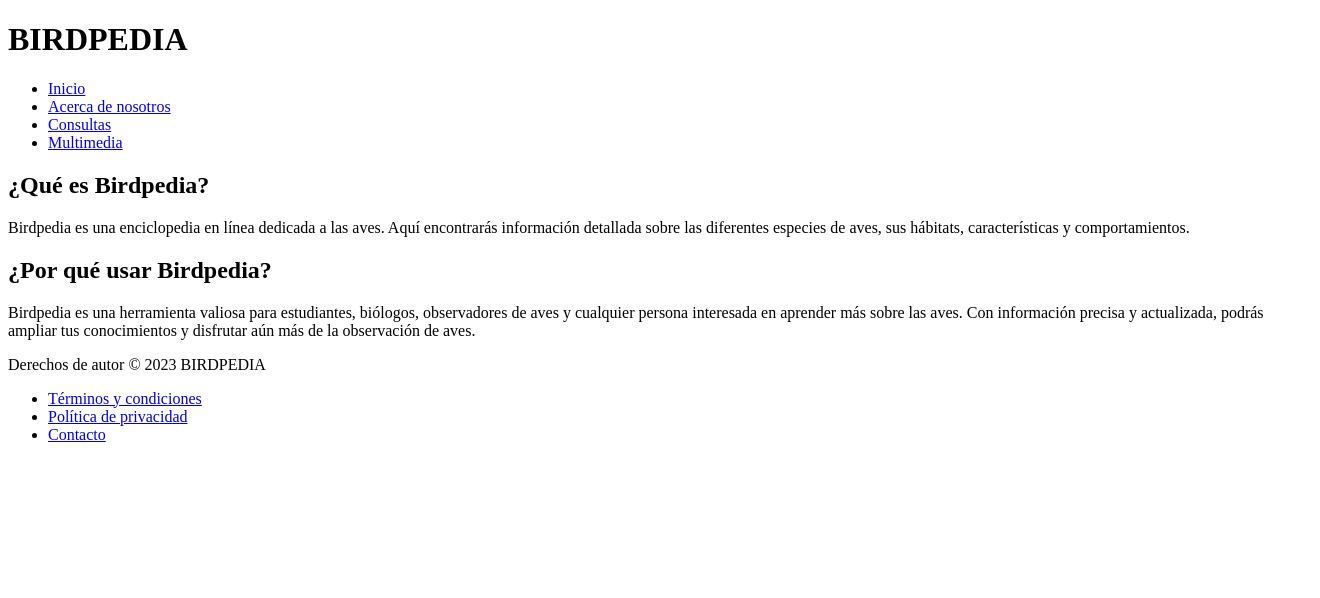
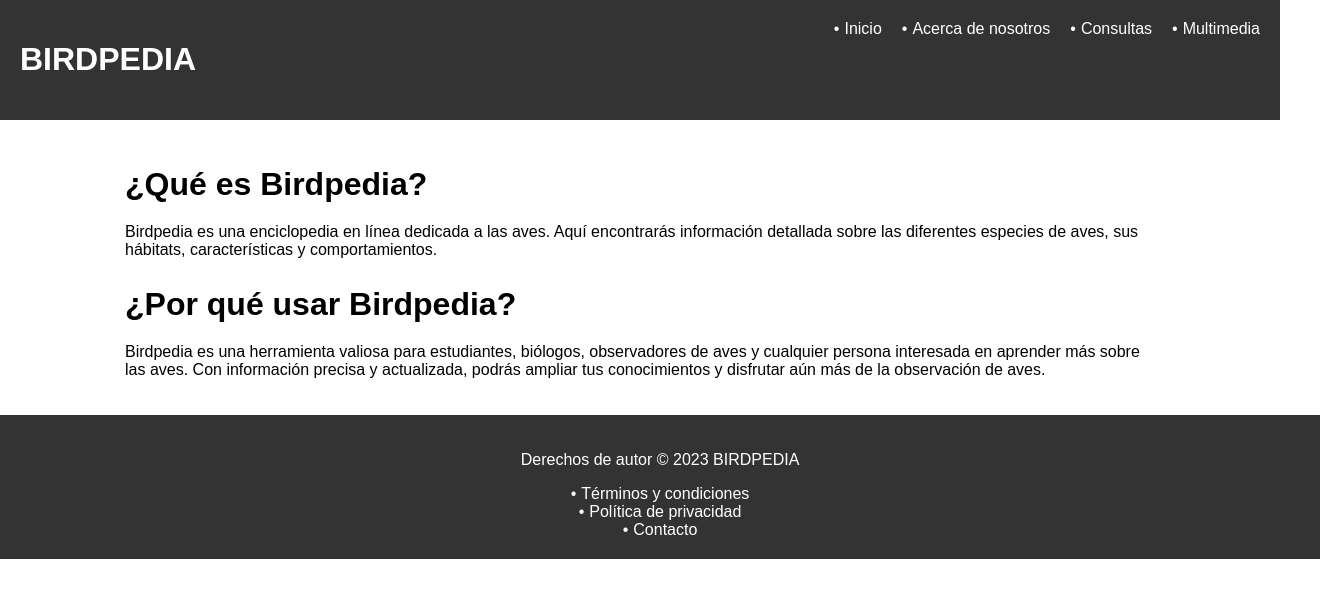
Before and after one commit to sebagdy/proyectocoderhouse, a plain HTML site: page paginas/acerca.html in a window 1280 px wide. Shown: the whole page, 1320 px wide, since content can reach past the window. Drawn offline with Linux system fonts and the light colour scheme; the site is published under a folder, as on GitHub Pages, so addresses that start at the root find nothing.

Commit message:
Segunda preentrega

```diff
--- a/views/acerca.html
+++ b/paginas/acerca.html
@@ -5,8 +5,8 @@
     <meta charset="UTF-8">
     <meta name="viewport" content="width=device-width, initial-scale=1.0">
     <title>BIRDPEDIA</title>
-    <link rel="stylesheet" href="/css/styles.css">
-    <link rel="icon" href="/media/silueta.png">
+    <link rel="stylesheet" href="../css/styles.css">
+    <link rel="icon" href="../assets/silueta.png">
   </head>
   <body>
     <header>
@@ -14,9 +14,9 @@
       <nav>
         <ul>
           <li><a href="../index.html">Inicio</a></li>
-          <li><a href="../paginas/acerca.html">Acerca de nosotros</a></li>
-          <li><a href="../paginas/consultas.html">Consultas</a></li>
-          <li><a href="../paginas/multimedia.html">Multimedia</a></li>
+          <li><a href="../views/acerca.html">Acerca de nosotros</a></li>
+          <li><a href="../views/consultas.html">Consultas</a></li>
+          <li><a href="../views/multimedia.html">Multimedia</a></li>
         </ul>
       </nav>
     </header>
```
Also changed, not shown: index.html (+5 -5 lines), paginas/consultas.html (renamed from views/consultas.html, +5 -5 lines), paginas/multimedia.html (renamed from views/multimedia.html, +5 -5 lines), media/condor.jpg (renamed from assets/condor.jpg), media/pajaros.jpeg (renamed from assets/pajaros.jpeg), media/pajaros1.jpeg (renamed from assets/pajaros1.jpeg), media/silueta.png (renamed from assets/silueta.png), 2 other files.
